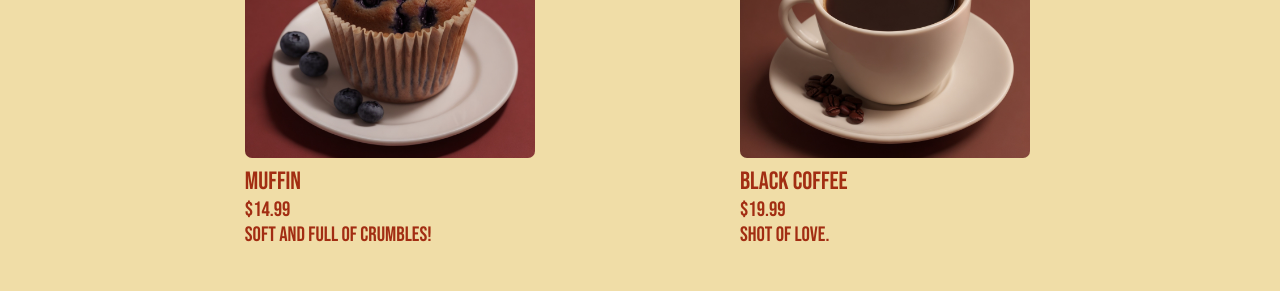
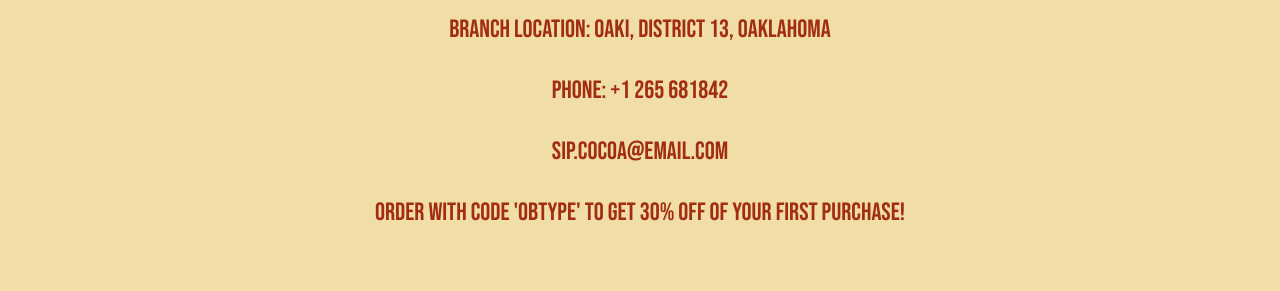
Before and after one commit to obtype/restaurant-page, a website built with webpack: page dist/index.html in a window 1280 px wide. Shown: the part 375-666 px from the top of the page. Built offline with nearby package versions, Linux system fonts and the light colour scheme.

Commit message:
Create contact page

```diff
--- a/src/contact.js
+++ b/src/contact.js
@@ -0,0 +1,49 @@
+export {generatePage, createContactNode};
+
+function createContactNode(){
+    let contactContainerNode = document.createElement('div');
+    let contactNode = document.createElement('div');
+
+    let contactTitle = document.createElement('div');
+    let contactBranches = document.createElement('div');
+    let contactNumber = document.createElement('div');
+    let contactEmail = document.createElement('div');
+    let contactCode = document.createElement('div');
+
+    contactTitle.classList.add('title');
+
+
+
+    contactTitle.textContent = "Contact us today!";
+    contactBranches.textContent = 'Branch Location: Oaki, District 13, Oaklahoma';
+    contactNumber.textContent = 'Phone: +1 265 681842';
+    contactEmail.textContent = 'sip.cocoa@email.com';
+    contactCode.textContent = "Order with code 'OBTYPE' to get 30% off of your first purchase!";
+
+    contactNode.appendChild(contactTitle);
+    contactNode.appendChild(contactBranches);
+    contactNode.appendChild(contactNumber);
+    contactNode.appendChild(contactEmail);
+    contactNode.appendChild(contactCode);
+
+    contactNode.classList.add('contact-page');
+    contactContainerNode.classList.add('main');
+    contactContainerNode.appendChild(contactNode);
+    return contactContainerNode;
+}
+
+function generatePage(){
+    let content = document.querySelector('div#content');
+
+    content.appendChild(createContactNode());
+}
+
+/*
+    ORDER NOW!
+    Main branches: oaki, oklahoma; typef, District 13.
+
+    Contact info:
+        +1 3123 66534
+        nobody@yaml.com
+
+*/
--- a/src/initialise.js
+++ b/src/initialise.js
@@ -1,5 +1,6 @@
 import { createHomeNode } from "./home.js";
 import { createMenuNode } from "./menu.js";
+import { createContactNode } from "./contact.js";
 export {initPage};
 
 function initHeader(){
@@ -31,7 +32,7 @@ function initHeader(){
 }
 
 function initMain(){
-    let main = createMenuNode();
+    let main = createContactNode();
     //main.classList.add('main');
     return main;
 }
--- a/src/style.css
+++ b/src/style.css
@@ -34,10 +34,10 @@ img {
     background-color: beige;
 }
 
-.title{
+.header .title{
     font-size: 60px;
     font-weight:900;
-
+    padding: 15px 40px;
 }
 
 .main .title{
@@ -89,6 +89,19 @@ img {
     font-size: smaller;
 }
 
+.contact-page{
+    height: 100%;
+    width: 100%;
+
+    display: flex;
+    flex-direction: column;
+    justify-content: center;
+    align-items: center;
+    gap: 30px;
+
+
+}
+
 .footer{
     background-color: rgb(217, 181, 134);
     display:flex;
```
Also changed, not shown: dist/main.js.
